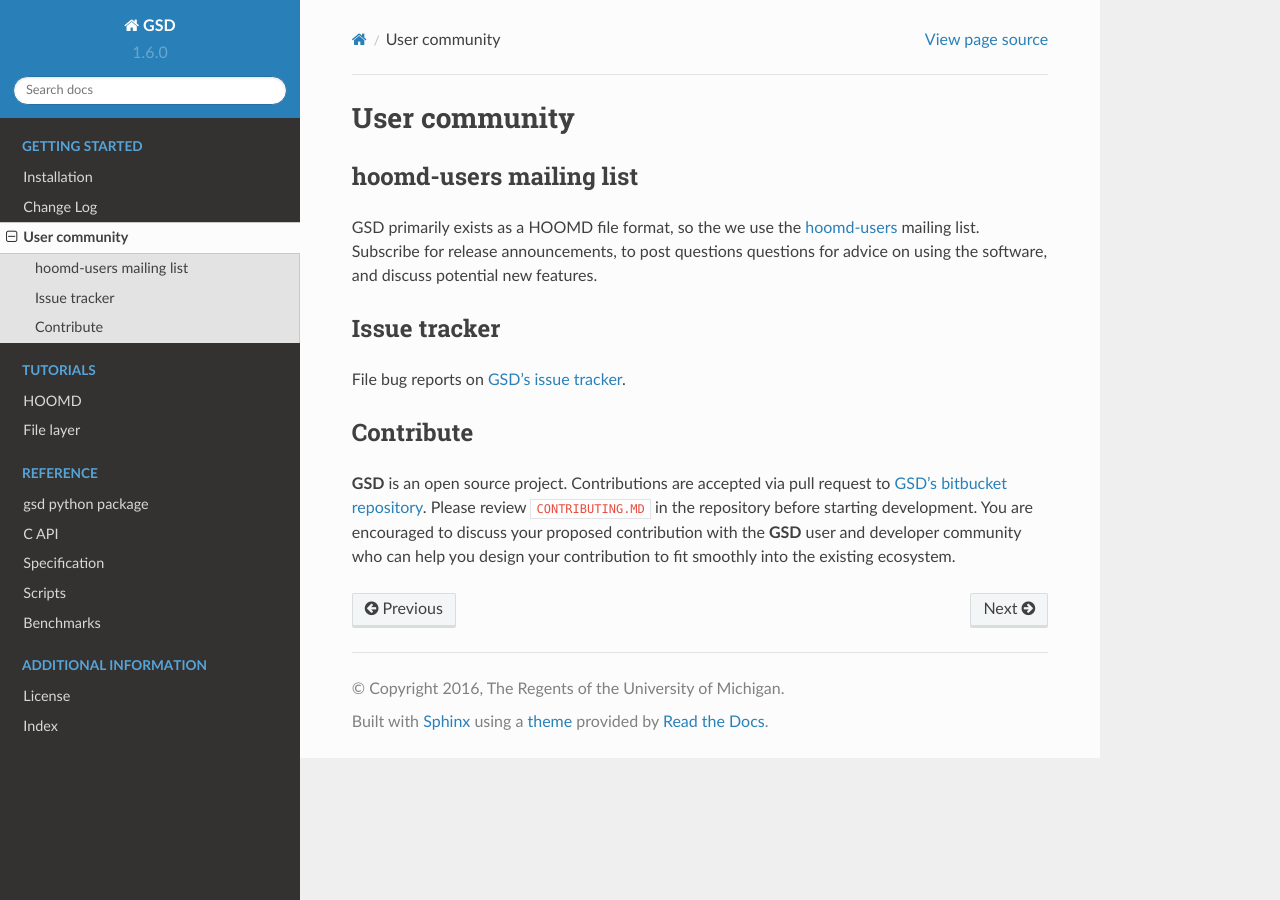
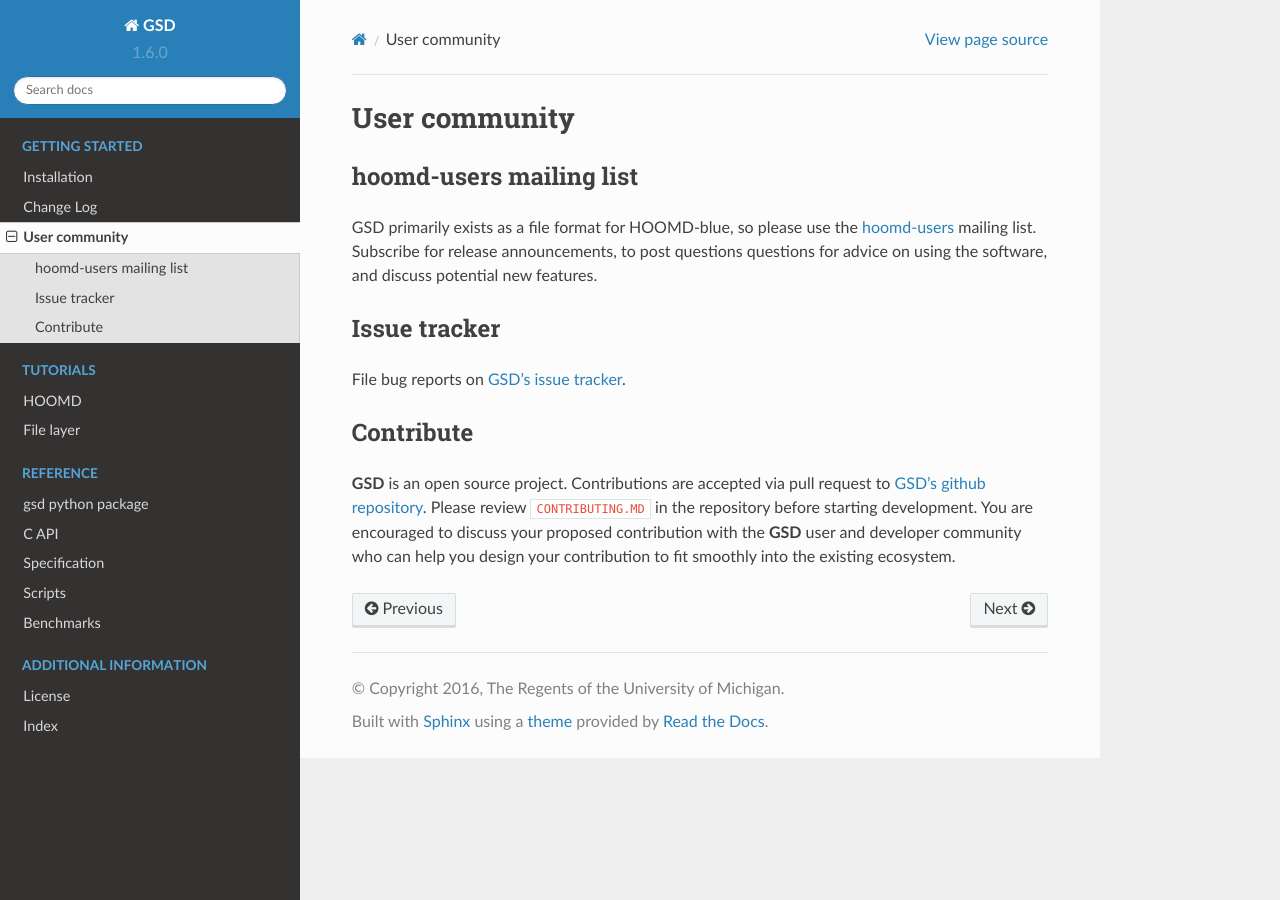
Before and after one commit to glotzerlab/gsd, a Sphinx documentation site: the page built from doc/community.rst, in a window 1280 px wide. Built offline with Sphinx 7.4.7 and the Read the Docs theme 2.0.0, drawn with Linux system fonts in a browser that asks for light colours.

Commit message:
bitbucket->github

```diff
--- a/CHANGELOG.rst
+++ b/CHANGELOG.rst
@@ -1,7 +1,7 @@
 Change Log
 ==========
 
-`gsd <https://bitbucket.org/glotzer/gsd>`_ releases follow `semantic versioning <https://semver.org/>`_.
+`gsd <https://github.com/glotzerlab/gsd>`_ releases follow `semantic versioning <https://semver.org/>`_.
 
 v1.6.0 (2018-12-20)
 -------------------
--- a/INSTALLING.rst
+++ b/INSTALLING.rst
@@ -69,7 +69,7 @@
 
 .. code-block:: bash
 
-   $ git clone https://bitbucket.org/glotzer/gsd.git
+   $ git clone https://github.com/glotzerlab/gsd
 
 Prerequisites
 ^^^^^^^^^^^^^
--- a/doc/community.rst
+++ b/doc/community.rst
@@ -4,18 +4,18 @@
 hoomd-users mailing list
 --------------------------
 
-GSD primarily exists as a HOOMD file format, so the we use the
+GSD primarily exists as a file format for HOOMD-blue, so please use the
 `hoomd-users <https://groups.google.com/d/forum/hoomd-users>`_ mailing list. Subscribe for release announcements,
 to post questions questions for advice on using the software, and discuss potential new features.
 
 Issue tracker
 -------------
 
-File bug reports on `GSD's issue tracker <https://bitbucket.org/glotzer/gsd/issues?status=new&status=open>`_.
+File bug reports on `GSD's issue tracker <https://github.com/glotzerlab/gsd/issues>`_.
 
 Contribute
 ----------
 
-**GSD** is an open source project. Contributions are accepted via pull request to `GSD's bitbucket repository <https://bitbucket.org/glotzer/GSD>`_.
+**GSD** is an open source project. Contributions are accepted via pull request to `GSD's github repository <https://github.com/glotzerlab/gsd>`_.
 Please review ``CONTRIBUTING.MD`` in the repository before starting development. You are encouraged to discuss your proposed contribution with the
 **GSD** user and developer community who can help you design your contribution to fit smoothly into the existing ecosystem.
```
